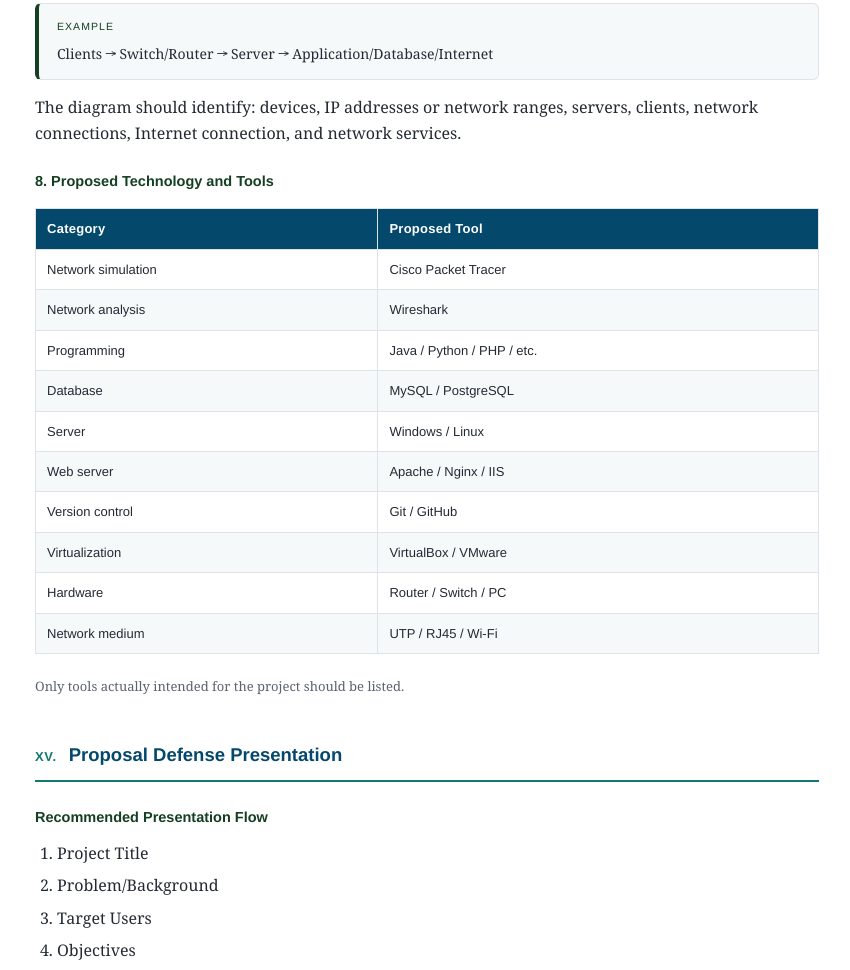
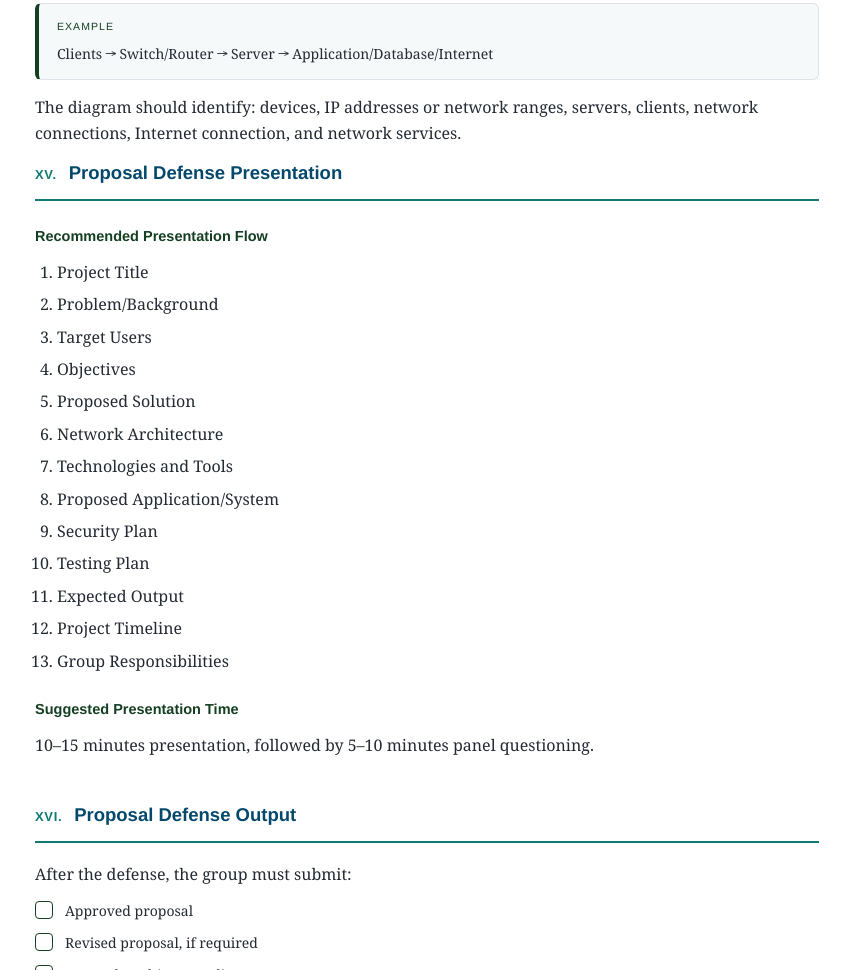
Before and after one commit to ianXagapito/NC101G, a plain HTML site: page index.html in a window 1280 px wide. Shown: the part 10240-11210 px from the top of the page, without its empty margins (213-1063 px from the left). Drawn offline with Linux system fonts and the light colour scheme.

Commit message:
Update index.html

```diff
--- a/index.html
+++ b/index.html
@@ -719,24 +719,7 @@
       <div class="example-box"><span class="tag">Example</span>Clients → Switch/Router → Server → Application/Database/Internet</div>
       <p>The diagram should identify: devices, IP addresses or network ranges, servers, clients, network connections, Internet connection, and network services.</p>
 
-      <h3>8. Proposed Technology and Tools</h3>
-      <table>
-        <thead><tr><th>Category</th><th>Proposed Tool</th></tr></thead>
-        <tbody>
-          <tr><td>Network simulation</td><td>Cisco Packet Tracer</td></tr>
-          <tr><td>Network analysis</td><td>Wireshark</td></tr>
-          <tr><td>Programming</td><td>Java / Python / PHP / etc.</td></tr>
-          <tr><td>Database</td><td>MySQL / PostgreSQL</td></tr>
-          <tr><td>Server</td><td>Windows / Linux</td></tr>
-          <tr><td>Web server</td><td>Apache / Nginx / IIS</td></tr>
-          <tr><td>Version control</td><td>Git / GitHub</td></tr>
-          <tr><td>Virtualization</td><td>VirtualBox / VMware</td></tr>
-          <tr><td>Hardware</td><td>Router / Switch / PC</td></tr>
-          <tr><td>Network medium</td><td>UTP / RJ45 / Wi-Fi</td></tr>
-        </tbody>
-      </table>
-      <p class="note">Only tools actually intended for the project should be listed.</p>
-    </section>
+
 
     <section id="s15">
       <h2 class="section-title"><span class="num">XV.</span> Proposal Defense Presentation</h2>
```
